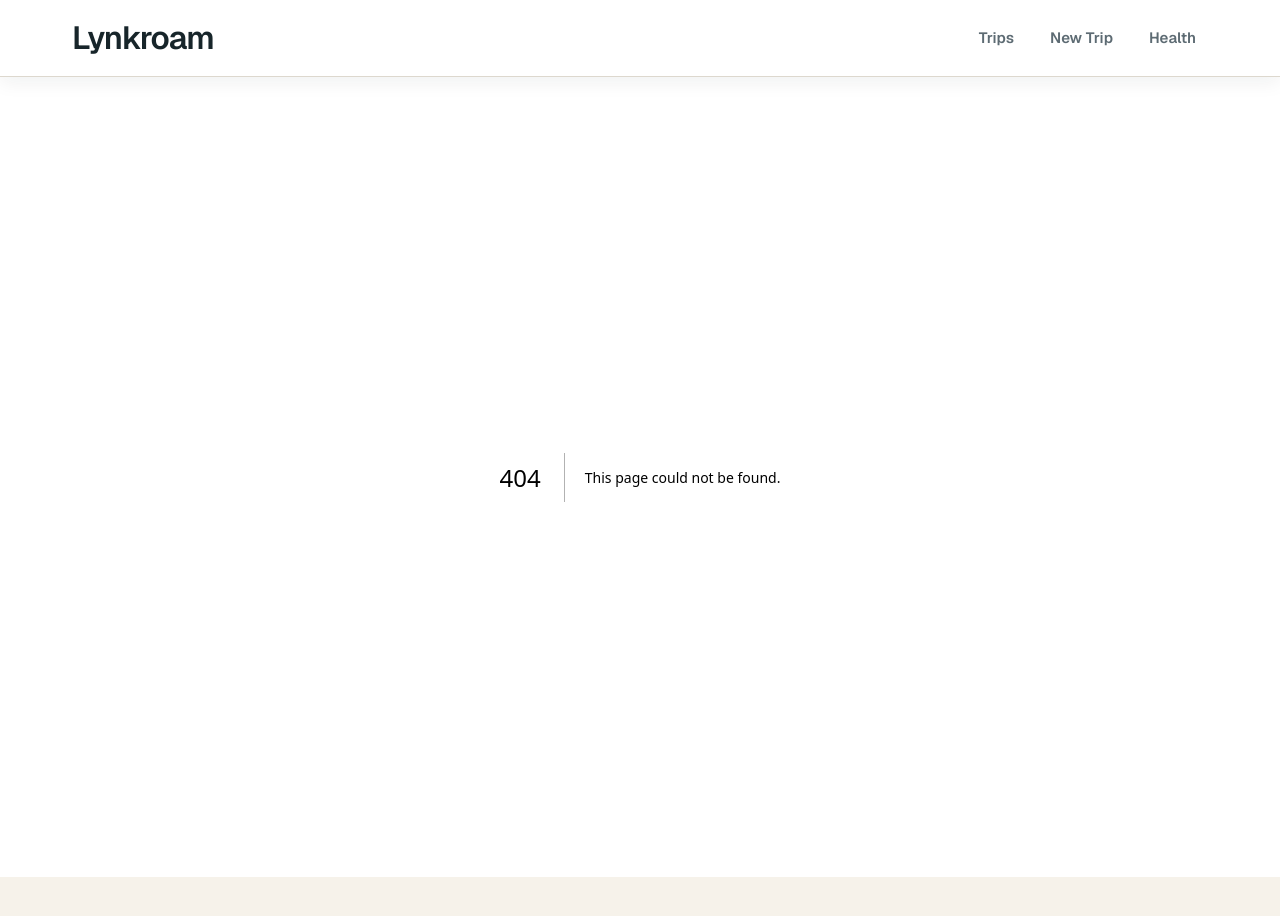
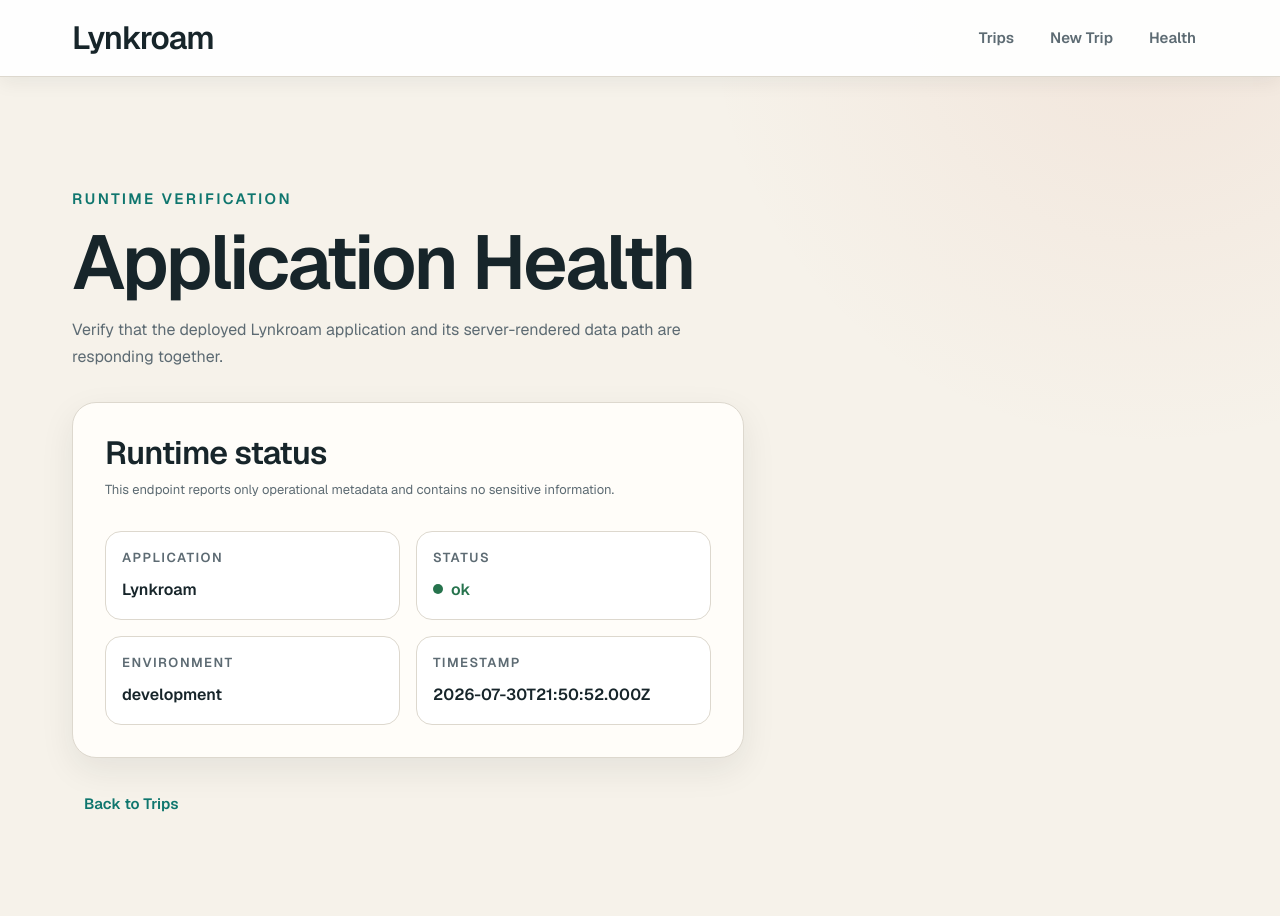
Before and after one commit to damiannogueira/lynkroam, a Next.js app: page /health in a window 1280 px wide. Before the commit this address had no page. Shown: the top 916 px of the page. Before the commit the page ends 877 px from the top, so only its background shows below. Built offline with nearby package versions, Linux system fonts and the light colour scheme.

Commit message:
feat: add server-rendered health check

```diff
--- /dev/null
+++ b/src/app/api/health/route.ts
@@ -0,0 +1,20 @@
+import "server-only";
+
+export const dynamic = "force-dynamic";
+
+export async function GET() {
+  return Response.json(
+    {
+      app: "Lynkroam",
+      status: "ok",
+      environment:
+        process.env.VERCEL_ENV ?? process.env.NODE_ENV ?? "unknown",
+      timestamp: new Date().toISOString(),
+    },
+    {
+      headers: {
+        "Cache-Control": "no-store",
+      },
+    },
+  );
+}
--- /dev/null
+++ b/src/app/health/page.tsx
@@ -0,0 +1,116 @@
+import Link from "next/link";
+import { connection } from "next/server";
+import { PageHeader } from "@/components/page-header";
+import { fetchHealth, type HealthResponse } from "@/lib/health";
+
+export default async function HealthPage() {
+  await connection();
+
+  let health: HealthResponse | null = null;
+
+  try {
+    health = await fetchHealth();
+  } catch {
+    health = null;
+  }
+
+  return (
+    <div className="mx-auto w-full max-w-page px-page-gutter py-section">
+      <PageHeader
+        eyebrow="Runtime verification"
+        title="Application Health"
+        description="Verify that the deployed Lynkroam application and its server-rendered data path are responding together."
+      />
+
+      <section
+        className="mt-8 max-w-reading rounded-panel border border-border bg-surface-elevated p-6 shadow-card sm:p-8"
+        aria-labelledby="health-summary-heading"
+      >
+        <div className="space-y-2">
+          <h2
+            id="health-summary-heading"
+            className="text-heading font-semibold tracking-[-0.025em] text-ink"
+          >
+            Runtime status
+          </h2>
+          <p className="text-small text-muted">
+            This endpoint reports only operational metadata and contains no
+            sensitive information.
+          </p>
+        </div>
+
+        {health ? (
+          <dl className="mt-8 grid gap-4 sm:grid-cols-2">
+            <div className="rounded-card border border-border bg-surface p-4">
+              <dt className="text-small font-semibold uppercase tracking-[0.12em] text-muted">
+                Application
+              </dt>
+              <dd className="mt-2 text-body font-semibold text-ink">
+                {health.app}
+              </dd>
+            </div>
+
+            <div className="rounded-card border border-border bg-surface p-4">
+              <dt className="text-small font-semibold uppercase tracking-[0.12em] text-muted">
+                Status
+              </dt>
+              <dd className="mt-2 flex items-center gap-2 text-body font-semibold text-positive">
+                <span
+                  className="h-2.5 w-2.5 rounded-pill bg-positive"
+                  aria-hidden="true"
+                />
+                {health.status}
+              </dd>
+            </div>
+
+            <div className="rounded-card border border-border bg-surface p-4">
+              <dt className="text-small font-semibold uppercase tracking-[0.12em] text-muted">
+                Environment
+              </dt>
+              <dd className="mt-2 break-words text-body font-semibold text-ink">
+                {health.environment}
+              </dd>
+            </div>
+
+            <div className="rounded-card border border-border bg-surface p-4">
+              <dt className="text-small font-semibold uppercase tracking-[0.12em] text-muted">
+                Timestamp
+              </dt>
+              <dd className="mt-2 break-words text-body font-semibold text-ink">
+                <time dateTime={health.timestamp}>{health.timestamp}</time>
+              </dd>
+            </div>
+          </dl>
+        ) : (
+          <div
+            className="mt-8 rounded-card border border-warning/40 bg-warning/10 p-5"
+            role="status"
+          >
+            <div className="flex items-start gap-3">
+              <span
+                className="mt-2 h-2.5 w-2.5 shrink-0 rounded-pill bg-warning"
+                aria-hidden="true"
+              />
+              <div>
+                <h3 className="text-body font-semibold text-ink">
+                  Health data unavailable
+                </h3>
+                <p className="mt-2 text-small text-muted">
+                  Lynkroam could not complete its internal health request.
+                  Please try again after the server endpoint is available.
+                </p>
+              </div>
+            </div>
+          </div>
+        )}
+      </section>
+
+      <Link
+        className="mt-6 inline-flex min-h-11 items-center rounded-control px-3 py-2 text-label font-semibold text-brand transition-colors hover:bg-brand-soft"
+        href="/"
+      >
+        Back to Trips
+      </Link>
+    </div>
+  );
+}
--- /dev/null
+++ b/src/lib/health.ts
@@ -0,0 +1,76 @@
+import "server-only";
+
+export type HealthResponse = {
+  app: "Lynkroam";
+  status: "ok";
+  environment: string;
+  timestamp: string;
+};
+
+function normalizeOrigin(value: string) {
+  const url = new URL(value);
+
+  if (url.protocol !== "http:" && url.protocol !== "https:") {
+    throw new Error("Health-check origins must use HTTP or HTTPS.");
+  }
+
+  if (url.username || url.password) {
+    throw new Error("Health-check origins must not include credentials.");
+  }
+
+  return url.origin;
+}
+
+function resolveHealthOrigin() {
+  const configuredOrigin = process.env.HEALTHCHECK_ORIGIN?.trim();
+
+  if (configuredOrigin) {
+    return normalizeOrigin(configuredOrigin);
+  }
+
+  if (process.env.VERCEL_URL) {
+    return normalizeOrigin(`https://${process.env.VERCEL_URL}`);
+  }
+
+  return normalizeOrigin(
+    `http://localhost:${process.env.PORT?.trim() || "3000"}`,
+  );
+}
+
+function isHealthResponse(value: unknown): value is HealthResponse {
+  if (!value || typeof value !== "object") {
+    return false;
+  }
+
+  const candidate = value as Record<string, unknown>;
+
+  return (
+    candidate.app === "Lynkroam" &&
+    candidate.status === "ok" &&
+    typeof candidate.environment === "string" &&
+    candidate.environment.length > 0 &&
+    typeof candidate.timestamp === "string" &&
+    !Number.isNaN(Date.parse(candidate.timestamp))
+  );
+}
+
+export async function fetchHealth(): Promise<HealthResponse> {
+  const response = await fetch(`${resolveHealthOrigin()}/api/health`, {
+    cache: "no-store",
+    headers: {
+      Accept: "application/json",
+    },
+  });
+
+  if (!response.ok) {
+    throw new Error("The internal health endpoint returned an error.");
+  }
+
+  const data: unknown = await response.json();
+
+  if (!isHealthResponse(data)) {
+    throw new Error("The internal health endpoint returned invalid data.");
+  }
+
+  return data;
+}
```
Also changed, not shown: 2 other files (tests, documents, lock files or other folders).
